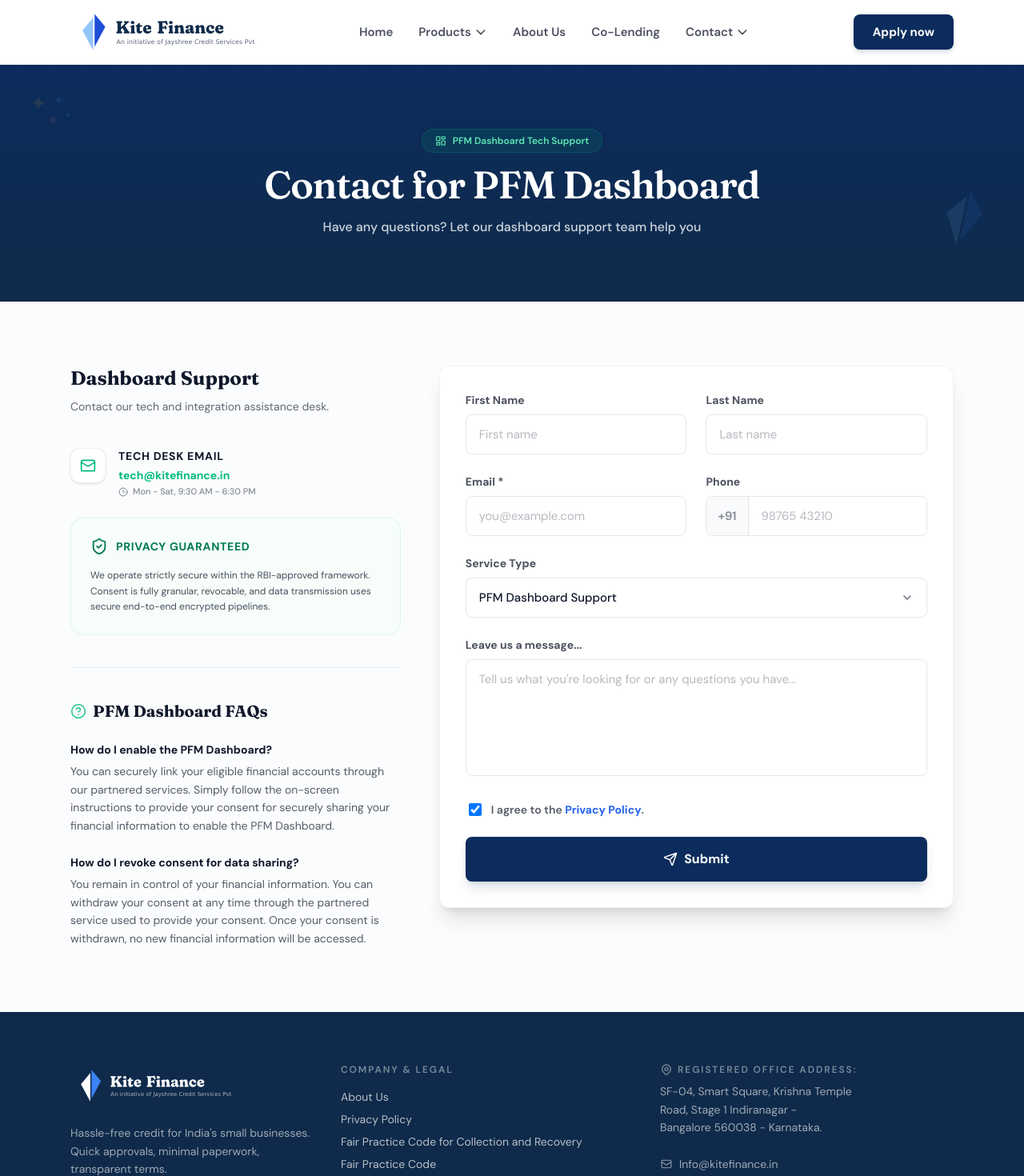
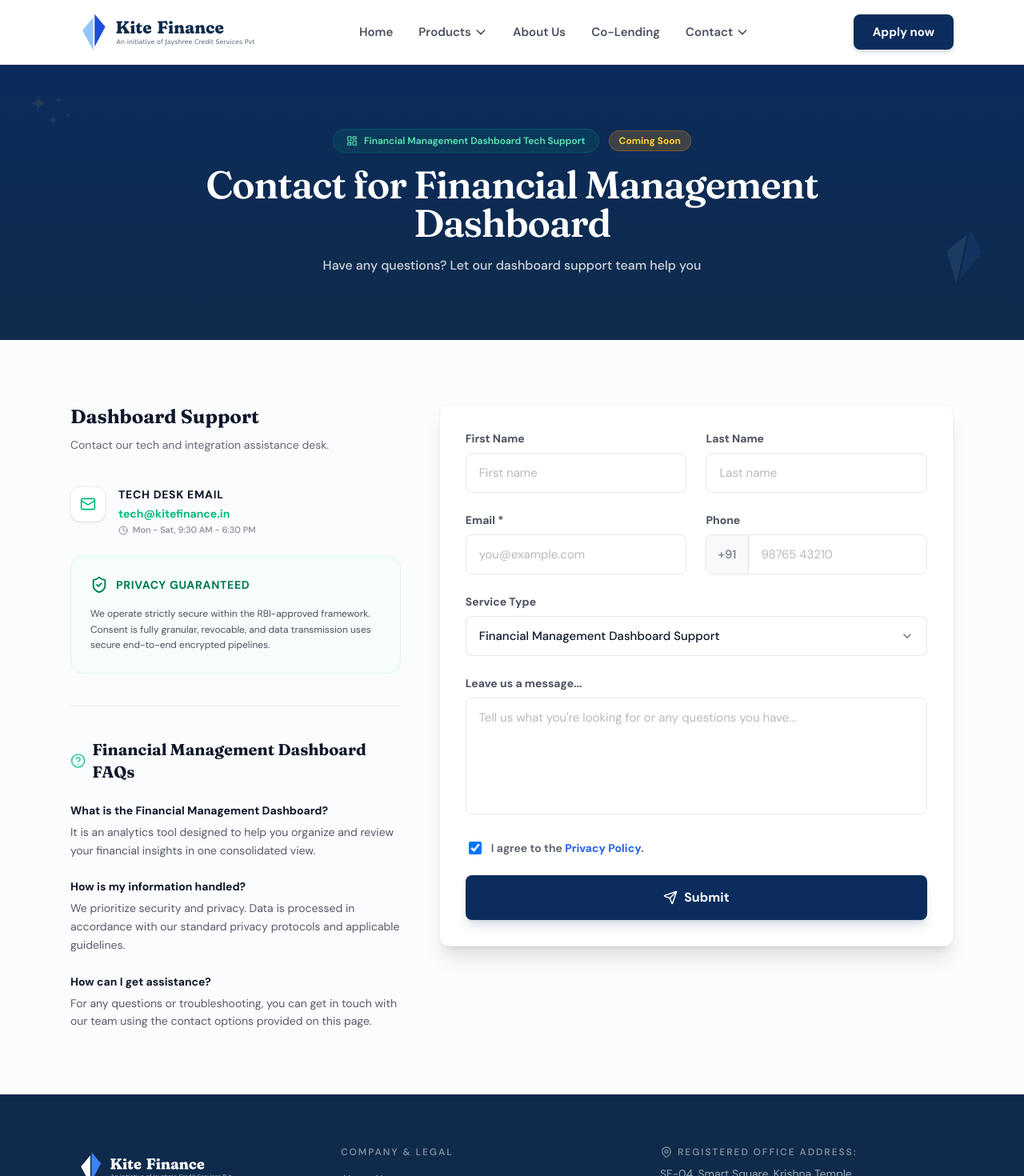
Before and after one commit to 10xkorefi-creator/kite, a Next.js app: page /contact/pfm in a window 1280 px wide. Shown: the top 1470 px of the page at 80% size. Built offline with nearby package versions, Linux system fonts and the light colour scheme.

Commit message:
Update PFM Dashboard to Financial Management Dashboard, add coming soon label, and generalize FAQs

```diff
--- a/src/app/contact/loans/page.tsx
+++ b/src/app/contact/loans/page.tsx
@@ -29,20 +29,20 @@
 
 const faqs = [
   {
-    q: "What is the standard turnaround time for loans?",
-    a: "Once you upload your verified documents, our team processes and disburses approved loan funds in as little as 72 hours."
+    q: "How does the application process work?",
+    a: "Our evaluation process is designed to be streamlined. You can submit your interest online, and we will review the details provided to determine the next steps."
   },
   {
-    q: "What documents are required to apply?",
-    a: "We only require digital documents including last 12 months bank statements, GST registration certificates, and basic KYC (PAN & Aadhaar) of the promoters."
+    q: "What factors affect eligibility?",
+    a: "Eligibility is assessed based on various parameters related to your profile and operations. We review multiple indicators to see how we can assist you."
   },
   {
-    q: "Are there any foreclosure or prepayment charges?",
-    a: "No, Kite Finance believes in transparent terms. There are zero foreclosure or prepayment fees for early settlement of business loans."
+    q: "How are the terms determined?",
+    a: "Terms and conditions are customized and depend on the overall assessment of the profile and information submitted during the process."
   },
   {
-    q: "Is a physical collateral required?",
-    a: "No, our core loan products are completely unsecured business loans. You do not need to pledge any property or collateral."
+    q: "How can I get more information?",
+    a: "You can reach out to us through our contact form or official communication channels, and a representative will assist you with your queries."
   }
 ];
 
--- a/src/app/contact/page.tsx
+++ b/src/app/contact/page.tsx
@@ -15,13 +15,13 @@
 
 export const metadata: Metadata = {
   title: "Contact Us | Kite Finance",
-  description: "Contact Kite Finance. Choose between Loan Services for MSME business loans or PFM Dashboard support for bank statement analysis and expense tracking.",
+  description: "Contact Kite Finance. Choose between Loan Services for MSME business loans or Financial Management Dashboard support for bank statement analysis and expense tracking.",
   alternates: {
     canonical: "https://www.kitefinance.in/contact",
   },
   openGraph: {
     title: "Contact Us | Kite Finance",
-    description: "Contact Kite Finance. Choose between Loan Services for MSME business loans or PFM Dashboard support for bank statement analysis and expense tracking.",
+    description: "Contact Kite Finance. Choose between Loan Services for MSME business loans or Financial Management Dashboard support for bank statement analysis and expense tracking.",
     url: "https://www.kitefinance.in/contact",
     siteName: "Kite Finance",
     locale: "en_IN",
@@ -91,17 +91,22 @@
                 </Link>
               </div>
 
-              {/* Card 2: PFM Dashboard */}
+              {/* Card 2: Financial Management Dashboard */}
               <div className="flex flex-col justify-between rounded-3xl border border-emerald-500/10 bg-white p-8 shadow-xl shadow-emerald-500/5 transition-all duration-300 hover:-translate-y-1 hover:shadow-2xl hover:border-emerald-500/30">
                 <div>
-                  <div className="flex h-14 w-14 items-center justify-center rounded-2xl bg-emerald-50 text-emerald-500 mb-6">
-                    <LayoutDashboard className="h-7 w-7" />
+                  <div className="flex items-center justify-between mb-6">
+                    <div className="flex h-14 w-14 items-center justify-center rounded-2xl bg-emerald-50 text-emerald-500">
+                      <LayoutDashboard className="h-7 w-7" />
+                    </div>
+                    <span className="inline-flex items-center rounded-full bg-emerald-50 px-2.5 py-1 text-xs font-bold text-emerald-700 border border-emerald-200/30">
+                      Coming Soon
+                    </span>
                   </div>
                   <h2 className="font-display text-2xl font-bold text-ink mb-3">
-                    PFM Dashboard Support
+                    Financial Management Dashboard Support
                   </h2>
                   <p className="text-ink/70 text-sm leading-relaxed mb-6">
-                    Get assistance with setting up your PFM Dashboard and understanding your financial insights in one place.</p>
+                    Get assistance with setting up your Financial Management Dashboard and understanding your financial insights in one place.</p>
 
                   <div className="space-y-3.5 border-t border-slate-100 pt-6 mb-8 text-sm">
                     <div className="flex items-center gap-3 text-ink/75">
--- a/src/app/contact/pfm/page.tsx
+++ b/src/app/contact/pfm/page.tsx
@@ -13,14 +13,14 @@
 } from "lucide-react";
 
 export const metadata: Metadata = {
-  title: "Contact PFM Dashboard Support | Kite Finance",
-  description: "Get technical support for the Kite PFM Dashboard. Inquire about bank statement linking, data aggregation, expense tracking, and security protocols.",
+  title: "Contact Financial Management Dashboard Support | Kite Finance",
+  description: "Get technical support for the Kite Financial Management Dashboard. Inquire about bank statement linking, data aggregation, expense tracking, and security protocols.",
   alternates: {
     canonical: "https://www.kitefinance.in/contact/pfm",
   },
   openGraph: {
-    title: "Contact PFM Dashboard Support | Kite Finance",
-    description: "Get technical support for the Kite PFM Dashboard. Inquire about bank statement linking, data aggregation, expense tracking, and security protocols.",
+    title: "Contact Financial Management Dashboard Support | Kite Finance",
+    description: "Get technical support for the Kite Financial Management Dashboard. Inquire about bank statement linking, data aggregation, expense tracking, and security protocols.",
     url: "https://www.kitefinance.in/contact/pfm",
     siteName: "Kite Finance",
     locale: "en_IN",
@@ -30,12 +30,16 @@
 
 const faqs = [
   {
-    q: "How do I enable the PFM Dashboard?",
-    a: "You can securely link your eligible financial accounts through our partnered services. Simply follow the on-screen instructions to provide your consent for securely sharing your financial information to enable the PFM Dashboard."
+    q: "What is the Financial Management Dashboard?",
+    a: "It is an analytics tool designed to help you organize and review your financial insights in one consolidated view."
   },
   {
-    q: "How do I revoke consent for data sharing?",
-    a: "You remain in control of your financial information. You can withdraw your consent at any time through the partnered service used to provide your consent. Once your consent is withdrawn, no new financial information will be accessed."
+    q: "How is my information handled?",
+    a: "We prioritize security and privacy. Data is processed in accordance with our standard privacy protocols and applicable guidelines."
+  },
+  {
+    q: "How can I get assistance?",
+    a: "For any questions or troubleshooting, you can get in touch with our team using the contact options provided on this page."
   }
 ];
 
@@ -53,12 +57,17 @@
           </div>
 
           <div className="mx-auto max-w-4xl px-4 text-center sm:px-6 relative z-10">
-            <div className="inline-flex items-center gap-2 rounded-full bg-emerald-500/10 px-4 py-1.5 text-xs font-semibold text-emerald-300 border border-emerald-500/20 mb-4 select-none">
-              <LayoutDashboard className="h-3.5 w-3.5" />
-              PFM Dashboard Tech Support
+            <div className="flex flex-wrap items-center justify-center gap-3 mb-4 select-none">
+              <div className="inline-flex items-center gap-2 rounded-full bg-emerald-500/10 px-4 py-1.5 text-xs font-semibold text-emerald-300 border border-emerald-500/20">
+                <LayoutDashboard className="h-3.5 w-3.5" />
+                Financial Management Dashboard Tech Support
+              </div>
+              <span className="inline-flex items-center rounded-full bg-amber-500/20 px-3 py-1 text-xs font-bold text-amber-300 border border-amber-500/30">
+                Coming Soon
+              </span>
             </div>
             <h1 className="font-display text-4xl font-semibold tracking-tight text-white sm:text-5xl">
-              Contact for PFM Dashboard
+              Contact for Financial Management Dashboard
             </h1>
             <p className="mx-auto mt-4 max-w-2xl text-base text-white/80 leading-relaxed font-medium">
               Have any questions?
@@ -118,7 +127,7 @@
                 <div className="border-t border-slate-200/80 pt-10">
                   <h3 className="font-display text-xl font-bold text-ink mb-6 flex items-center gap-2">
                     <HelpCircle className="h-5 w-5 text-emerald-500/80" />
-                    PFM Dashboard FAQs
+                    Financial Management Dashboard FAQs
                   </h3>
                   <div className="space-y-6">
                     {faqs.map((faq) => (
--- a/src/components/ContactForm.tsx
+++ b/src/components/ContactForm.tsx
@@ -73,7 +73,7 @@
         name: `${formData.firstName} ${formData.lastName || ""}`,
         email: formData.email,
         phone: formData.phone ? `+91 ${formData.phone}` : "N/A",
-        "Service Type": formData.serviceType === "pfm" ? "PFM Dashboard Support" : "Loan Services Support",
+        "Service Type": formData.serviceType === "pfm" ? "Financial Management Dashboard Support" : "Loan Services Support",
         message: formData.message,
       };
 
@@ -249,7 +249,7 @@
               className="w-full rounded-lg border border-ink/10 px-4 py-3 text-[15px] outline-none transition-all focus:border-royal focus:ring-1 focus:ring-royal bg-white appearance-none cursor-pointer text-ink font-medium"
             >
               <option value="loans">Loan Services Support</option>
-              <option value="pfm">PFM Dashboard Support</option>
+              <option value="pfm">Financial Management Dashboard Support</option>
             </select>
             <div className="pointer-events-none absolute inset-y-0 right-0 flex items-center px-4 text-ink/50">
               <svg className="fill-current h-4.5 w-4.5" xmlns="http://www.w3.org/2000/svg" viewBox="0 0 20 20">
--- a/src/components/Navbar.tsx
+++ b/src/components/Navbar.tsx
@@ -15,7 +15,7 @@
 
 const contactLinks = [
   { label: "Loan Services Support", href: "/contact/loans", description: "Business loans, credit & payments support" },
-  { label: "PFM Dashboard Support", href: "/contact/pfm", description: "Analytics Dashboard & tech help desk" },
+  { label: "Financial Management Dashboard Support", href: "/contact/pfm", description: "Analytics Dashboard & tech help desk" },
 ];
 
 export default function Navbar() {
```
